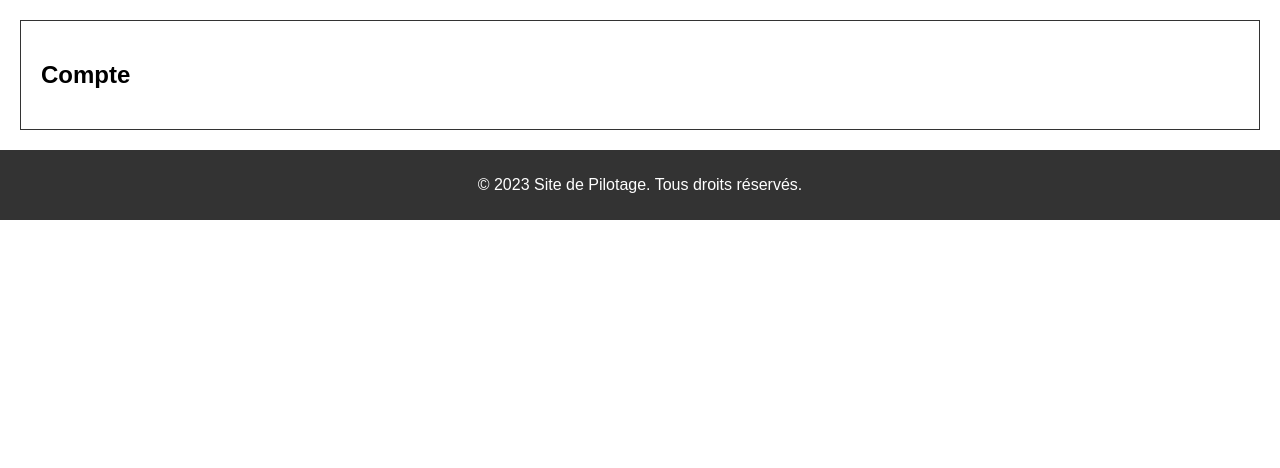
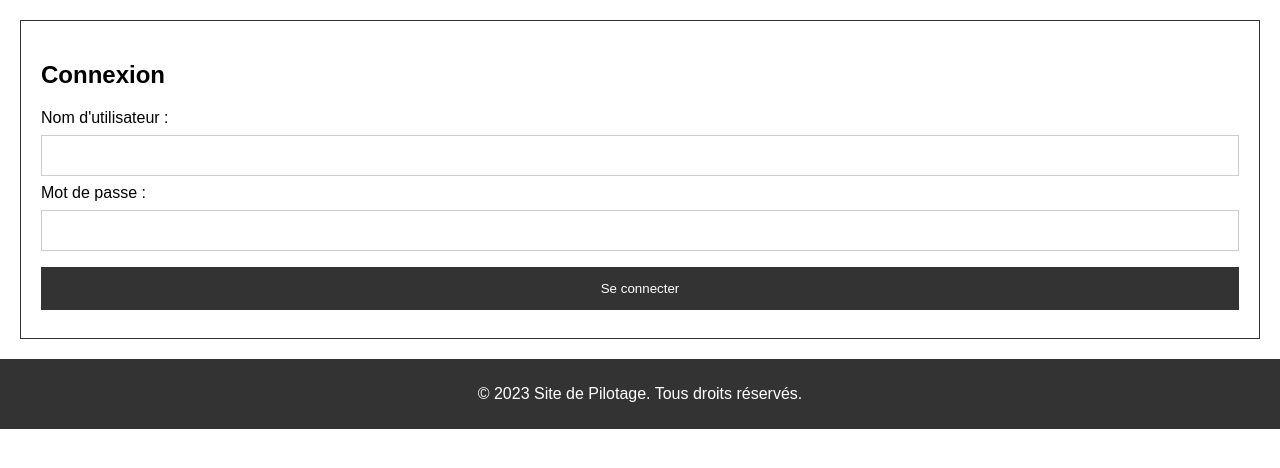
Before and after one commit to Endy-sys32/B3-C1-Django-Endy-Mehraein, a Django app: page /compte/ in a window 1280 px wide. Shown: the part 178-646 px from the top of the page. Run offline with Django 4.2, Linux system fonts and the light colour scheme.

Commit message:
ajout formulaire connexion

```diff
--- a/pilotage/public/css/style.css
+++ b/pilotage/public/css/style.css
@@ -37,3 +37,26 @@
 padding: 10px;
 text-align: center;
 }
+
+input[type=text], input[type=password] {
+  width: 100%;
+  padding: 12px 20px;
+  margin: 8px 0;
+  display: inline-block;
+  border: 1px solid #ccc;
+  box-sizing: border-box;
+}
+
+button[type=submit] {
+  background-color: #333333;
+  color: white;
+  padding: 14px 20px;
+  margin: 8px 0;
+  border: none;
+  cursor: pointer;
+  width: 100%;
+}
+
+button[type=submit]:hover {
+  opacity: 0.8;
+}
--- a/pilotage/src/templates/compte/index.html
+++ b/pilotage/src/templates/compte/index.html
@@ -3,6 +3,18 @@
 
 {% block corp %}
     <section>
-    <h2>Compte</h2>
+    <h1>Connexion</h1>
+  <form method="post">
+    {% csrf_token %}
+    <div>
+      <label for="username">Nom d'utilisateur :</label>
+      <input type="text" id="username" name="username">
+    </div>
+    <div>
+      <label for="password">Mot de passe :</label>
+      <input type="password" id="password" name="password">
+    </div>
+    <button type="submit">Se connecter</button>
+  </form>
     </section>
 {% endblock %}
--- a/pilotage/src/views.py
+++ b/pilotage/src/views.py
@@ -1,4 +1,5 @@
-from django.shortcuts import render
+from django.contrib.auth import login, authenticate
+from django.shortcuts import render, redirect
 from django.http import HttpResponse
 
 def index(request):
@@ -14,4 +15,15 @@ def avia_index(request):
     return render(request, 'aviation/index.html')
 
 def compte_index(request):
-    return render(request, 'compte/index.html')
+    if request.method == 'POST':
+        username = request.POST['username']
+        password = request.POST['password']
+        user = authenticate(request, username=username, password=password)
+        if user is not None:
+            login(request, user)
+            return redirect('index')
+        else:
+            message = "Nom d'utilisateur ou mot de passe incorrect."
+    else:
+        message = ""
+    return render(request, 'compte/index.html', {'message': message})
```
Also changed, not shown: pilotage/db.sqlite3. Lines whose indentation alone changed are shown as unchanged.
